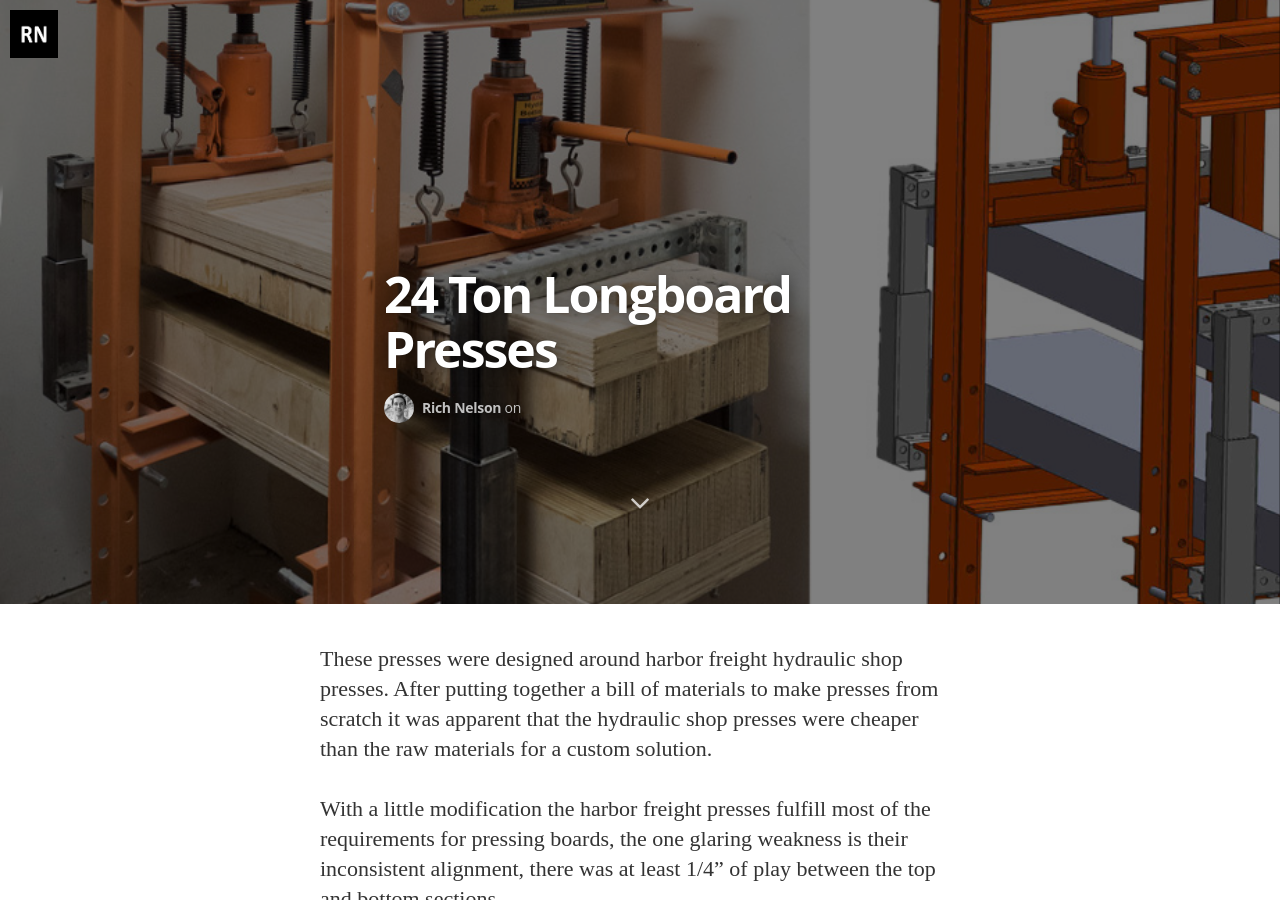
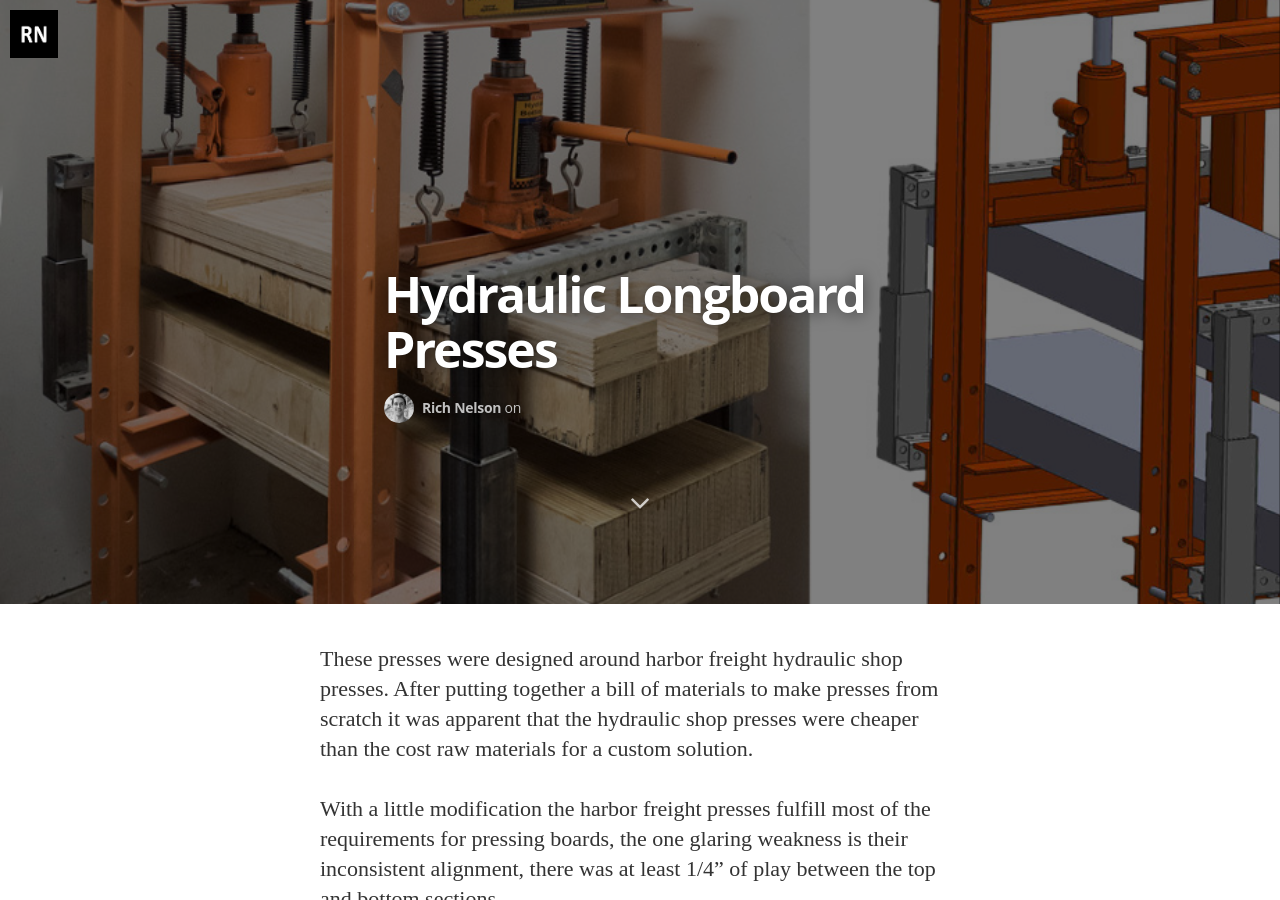
Before and after one commit to rmn388/flowers4refugees, a Jekyll site: the page built from _posts/2015-04-15-presses.markdown, in a window 1280 px wide and 900 px high, scrolled down 296 px. Built offline with Jekyll 4.4.1, drawn with Linux system fonts in a browser that asks for light colours; nearby versions of some CDN libraries; some web fonts are replaced.

Commit message:
fixing spelling/typos

```diff
--- a/_posts/2015-04-15-presses.markdown
+++ b/_posts/2015-04-15-presses.markdown
@@ -1,6 +1,6 @@
 ---
 layout: post
-title:  "24 Ton Longboard Presses"
+title:  "Hydraulic Longboard Presses"
 date:   2014-04-15 14:34:25
 categories: professional-project
 tags:  mechanical manufacturing
@@ -8,10 +8,10 @@ tags:  mechanical manufacturing
 image: /assets/article_images/2015-04-15-presses/press-banner.jpg
 image2: /assets/article_images/2015-04-15-presses/press-banner.jpg
 image-thumb: /assets/article_images/2015-04-15-presses/press-banner.jpg
-excerpt: Hydraulic Presses with welded alignment system for accurate repeatable board lamination.
+excerpt: 24 ton hydraulic presses with welded alignment system for accurate repeatable board lamination.
 ---
 
-These presses were designed around harbor freight hydraulic shop presses.  After putting together a bill of materials to make presses from scratch it was apparent that the hydraulic shop presses were cheaper than the raw materials for a custom solution.
+These presses were designed around harbor freight hydraulic shop presses.  After putting together a bill of materials to make presses from scratch it was apparent that the hydraulic shop presses were cheaper than the cost raw materials for a custom solution.
 
 With a little modification the harbor freight presses fulfill most of the requirements for pressing boards, the one glaring weakness is their inconsistent alignment,  there was at least 1/4" of play between the top and bottom sections.
 
--- a/_posts/2015-06-15-board-overview-videos.markdown
+++ b/_posts/2015-06-15-board-overview-videos.markdown
@@ -1,7 +1,7 @@
 ---
 layout: post
 title:  "Board Overview Videos"
-date:   2014-04-15 14:34:25
+date:   2015-06-15 14:34:25
 categories: professional-project
 tags:  marketing product-development
 
```
